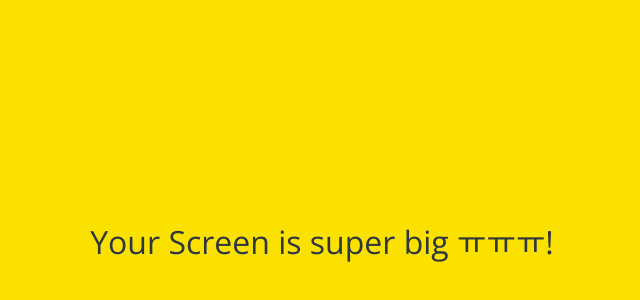
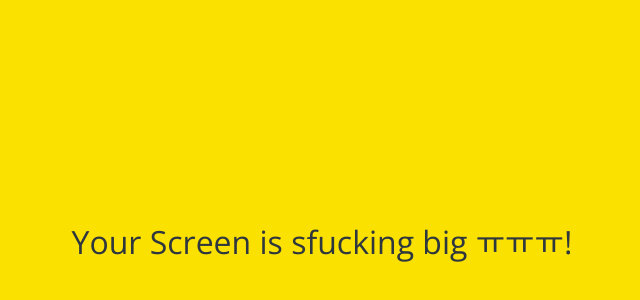
Before and after one commit to jiji-hoon96/kokoa-clone-2022, a plain HTML site: page friends.html in a window 1280 px wide. Shown: the part 158-458 px from the top of the page, without its empty margins (318-958 px from the left). Drawn offline with nearby package versions, Linux system fonts and the light colour scheme.

Commit message:
super > fucking

```diff
--- a/friends.html
+++ b/friends.html
@@ -105,7 +105,7 @@
       <i class="fas fa-comment"></i>
     </div>
     <div id="no-mobile">
-      <span>Your Screen is super big ㅠㅠㅠ!</span>
+      <span>Your Screen is sfucking big ㅠㅠㅠ!</span>
     </div>
     <script
       src="https://kit.fontawesome.com/3e3fcdd99b.js"
```
